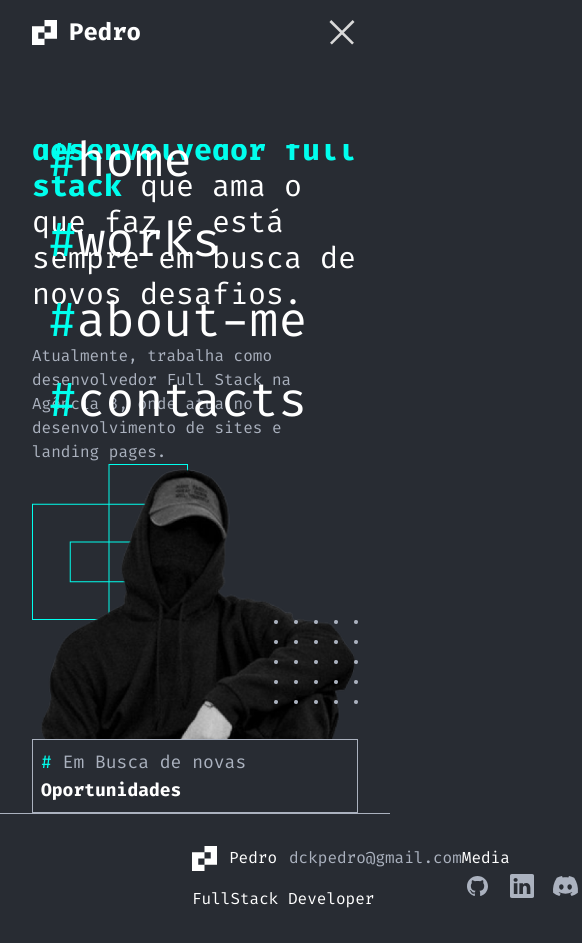
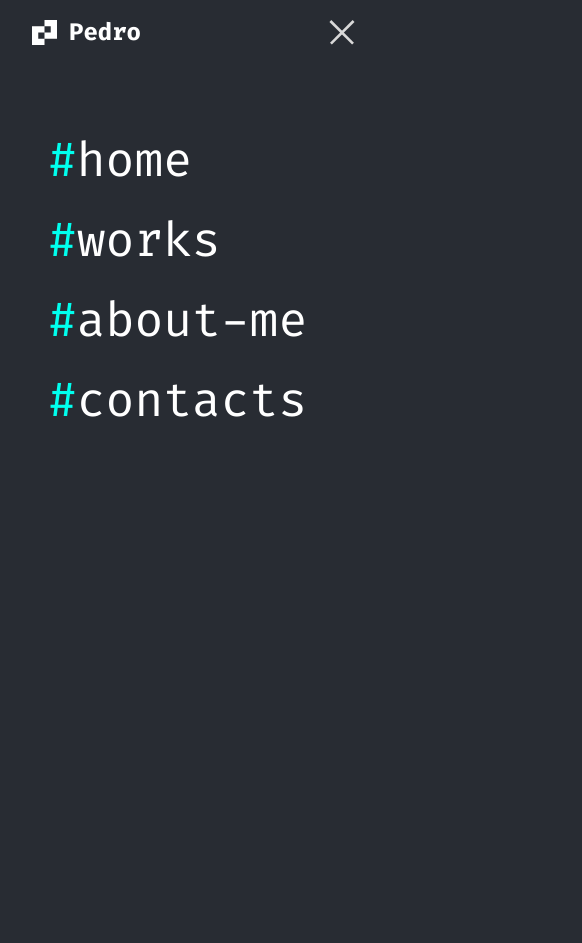
Before and after one commit to PedroSincero/Portfolio, a React (Vite) app: page / in a window 390 px wide. Both pictures are taken after a click on the button 342 px from the left and 32 px from the top of the page. Shown: the whole page, 582 px wide, since content can reach past the window. Built offline with nearby package versions, Linux system fonts and the light colour scheme.

Commit message:
corrigindo bugs

```diff
--- a/src/components/Footer/index.jsx
+++ b/src/components/Footer/index.jsx
@@ -5,7 +5,7 @@ import Discord from '../../assets/Discord.svg'
 
 export default function Footer() {
   return (
-    <div className=" border-t border-secondary">
+    <div className=" hidden lg:block border-t border-secondary ">
       <div className="flex justify-between py-8  mx-48 min-[2000px]:mx-64">
         <div className="flex flex-col gap-4">
           <div className="flex gap-3">
--- a/src/components/Header/MenuHamburguer/BurguerOpen/index.jsx
+++ b/src/components/Header/MenuHamburguer/BurguerOpen/index.jsx
@@ -1,6 +1,6 @@
 export default function BurguerOpen() {
   return (
-    <div className="absolute w-full h-full left-0 top-20 z-20 bg-background">
+    <div className="absolute h-screen w-screen left-0 top-20 z-50 bg-background">
       <div className="flex flex-col gap-8 text-5xl mt-10 p-4">
         <a href="#"><span className=" text-primary">#</span>home</a>
         <a href="#"><span className=" text-primary">#</span>works</a>
```
